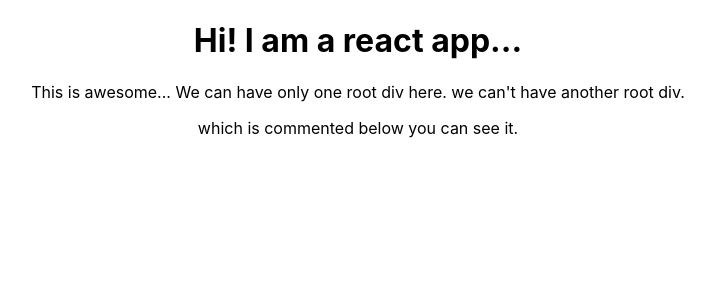
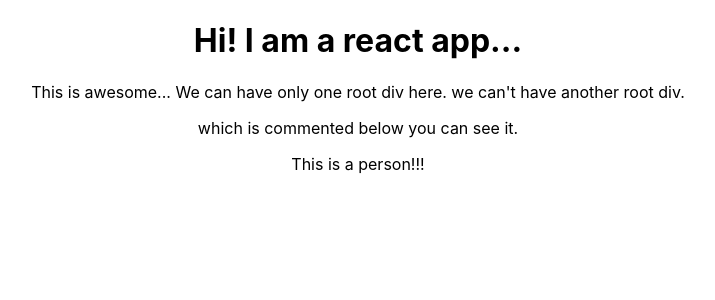
Before and after one commit to sentraja/my-app, a React (Create React App) app: page / in a window 1280 px wide. Shown: the top 300 px of the page, without its empty margins (282-997 px from the left). Built offline with nearby package versions, Linux system fonts and the light colour scheme.

Commit message:
Added a new compoennt with fucntional component and how to include the new component and other things

```diff
--- a/src/App.js
+++ b/src/App.js
@@ -1,16 +1,21 @@
 import React, { Component } from 'react';
 import logo from './logo.svg';
 import './App.css';
-
+import Person1 from './Person/Person'; // Person1 should be any name since it get the refernce form the path and it should be in the name we used to create. Then the same namespace has to use at the refernece to include the components here.
 class App extends Component {
   render() {
     return (
       <div className="App">
-      <h1> Hi! I am a react app...</h1>
-      <p> This is awesome... We can have only one root div here. we can't have another root div.</p>
-      <p> which is commented below you can see it.</p>
+        <h1> Hi! I am a react app...</h1>
+        <p> This is awesome... We can have only one root div here. we can't have another root div.</p>
+        <p> which is commented below you can see it.</p>
+
+
+        <Person1 />
+        {/* The first character should be in capital to make difference from the reserved HTML keyword like div - Div and so on. */}
+
       </div>
-      // <h2>Hi am h2</h2>
+
     );
     // return React.createElement('div',{className:  'App'},React.createElement('h1',null,'I am a react developer'));
   }
--- /dev/null
+++ b/src/Person/Person.js
@@ -0,0 +1,12 @@
+import React from 'react';
+
+// created a fucntional component with JSX elemnts and hence we import the react as line no: 1
+// Here we didn't import component in first line, since we didnt use the class that extends the component
+const persons = () => {
+return  <p>This is a person!!!</p>
+};
+
+export default persons
+
+
+// Creating a functional component.
```
